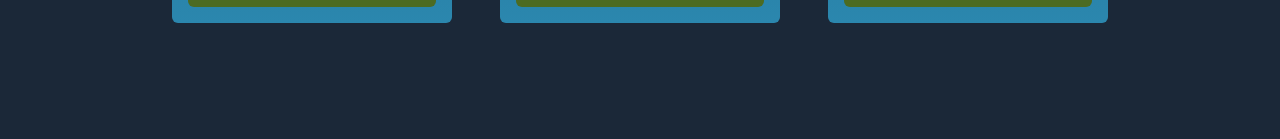
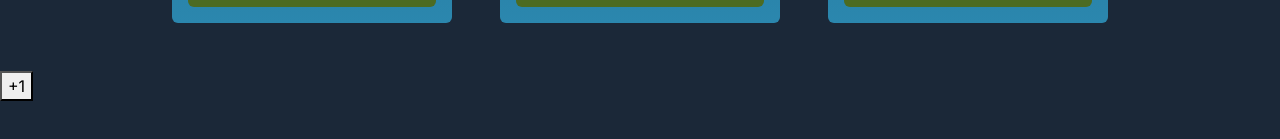
Before and after one commit to rayssanansvl/I3DS-2025, a React (Vite) app in the folder 08-devSteam/: page / in a window 1280 px wide. Shown: the part 637-776 px from the top of the page. Built offline with nearby package versions, Linux system fonts and the light colour scheme.

Commit message:
Entendendo o processo de adicionar item no header

```diff
--- a/08-devSteam/src/App.jsx
+++ b/08-devSteam/src/App.jsx
@@ -1,12 +1,20 @@
+import { useState } from "react";
 import "./App.css";
 import Header from "./components/Header";
 import Promotion from "./components/Promotion";
 
 function App() {
+  const[contador, setContador] = useState(0);
+
+  const handleAddCarrinho = () => {
+    setContador(contador + 1);
+}
+
   return (
     <>
       <Header contadorJogos={2} />
       <Promotion />
+      <button onClick={handleAddCarrinho}>+1</button>
     </>
   );
 }
```
